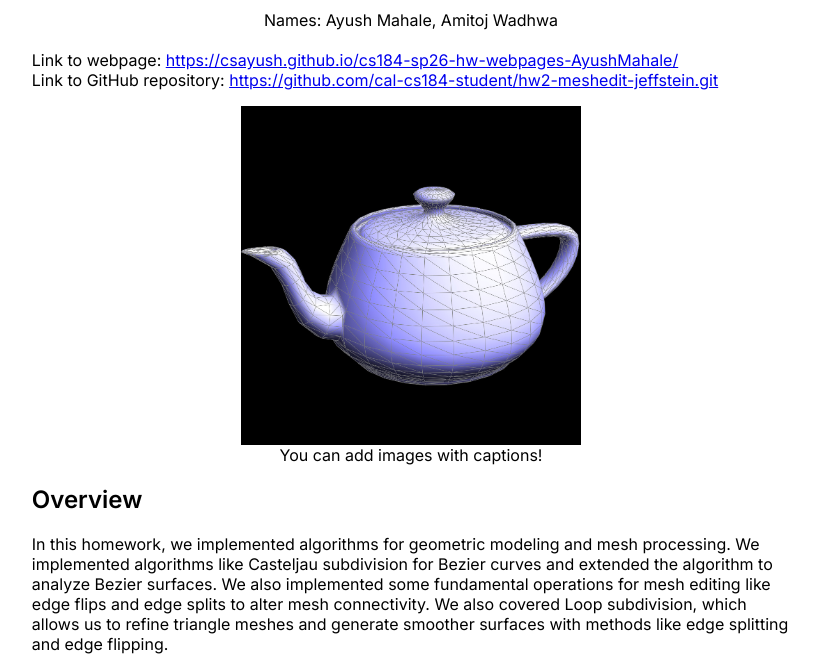
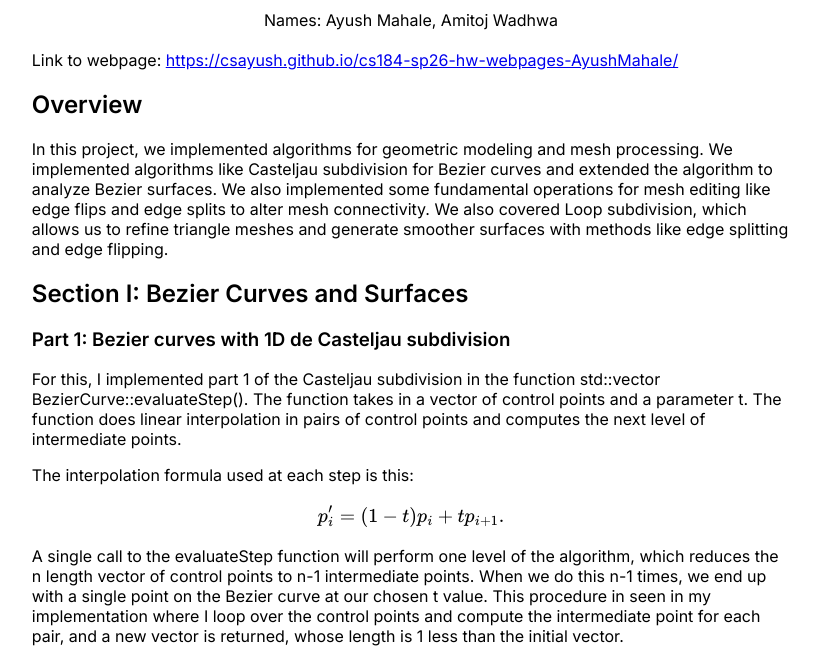
Before and after one commit to CSAyush/cs184-sp26-hw-webpages-AyushMahale, a plain HTML site: page index.html in a window 1280 px wide. Shown: the part 140-799 px from the top of the page, without its empty margins (229-1048 px from the left). Drawn offline with nearby package versions, Linux system fonts and the light colour scheme; some packages are replaced by stand-ins of ours.

Commit message:
formalize

```diff
--- a/index.html
+++ b/index.html
@@ -36,19 +36,12 @@
 
 		<br>
 
-		Link to GitHub repository: <a href="https://github.com/cal-cs184-student/hw2-meshedit-jeffstein.git">https://github.com/cal-cs184-student/hw2-meshedit-jeffstein.git</a>
-
-		<figure>
-			<img src="images/teapot.png" alt="Teapot" style="width:50%"/>
-			<figcaption>You can add images with captions!</figcaption>
-		</figure>
-
 		<!--
 		We've already added one heading per part, to make your write-up as navigable when grading. Please fit your write-up within these sections!
 		-->
 
 		<h2>Overview</h2>
-		In this homework, we implemented algorithms for geometric modeling and mesh processing. We implemented algorithms like Casteljau subdivision for Bezier curves and extended the algorithm to analyze Bezier surfaces. We also implemented some fundamental operations for mesh editing like edge flips and edge splits to alter mesh connectivity. We also covered Loop subdivision, which allows us to refine triangle meshes and generate smoother surfaces with methods like edge splitting and edge flipping.
+		In this project, we implemented algorithms for geometric modeling and mesh processing. We implemented algorithms like Casteljau subdivision for Bezier curves and extended the algorithm to analyze Bezier surfaces. We also implemented some fundamental operations for mesh editing like edge flips and edge splits to alter mesh connectivity. We also covered Loop subdivision, which allows us to refine triangle meshes and generate smoother surfaces with methods like edge splitting and edge flipping.
 
 		<h2>Section I: Bezier Curves and Surfaces</h2>
 
```
